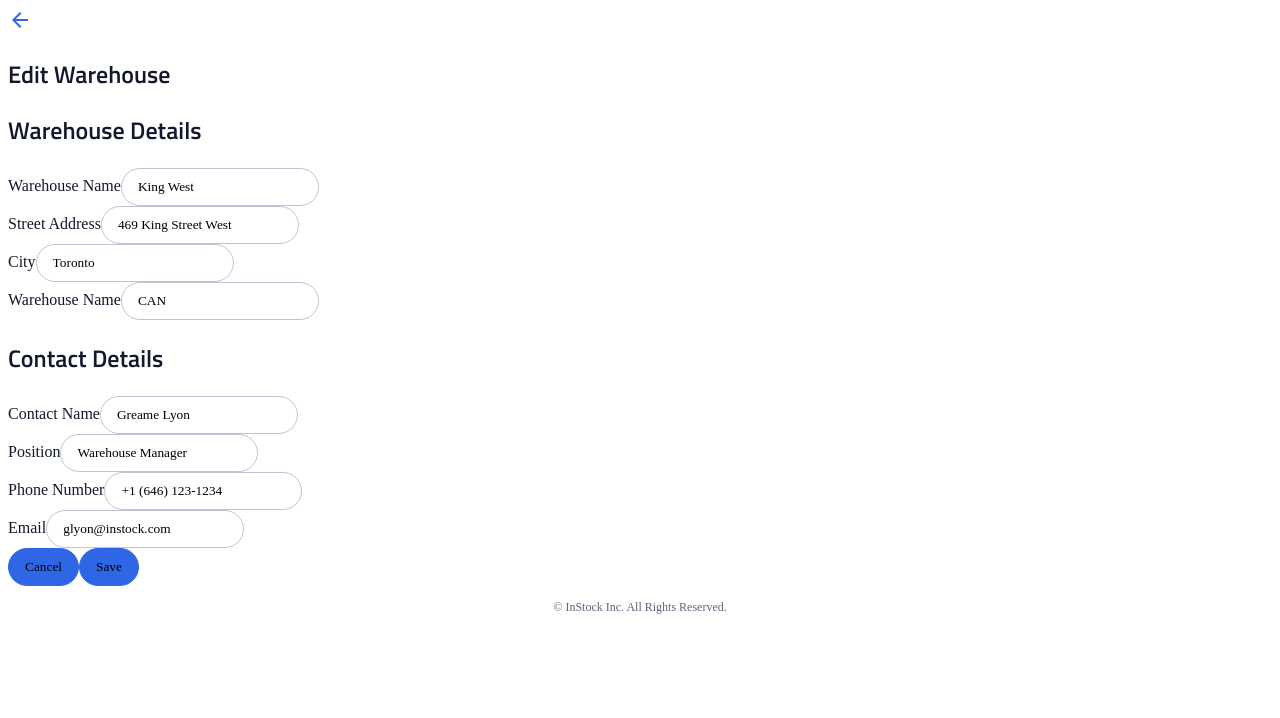
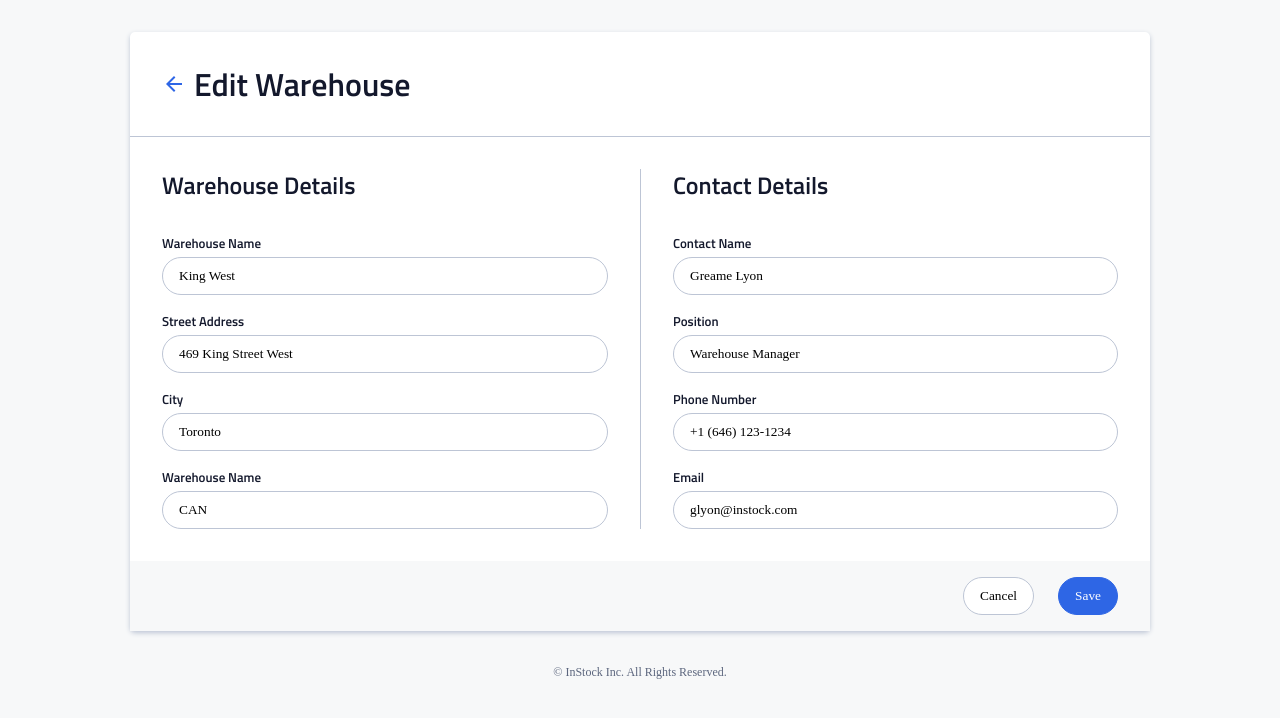
Before and after one commit to CDeweger/instock-sprint, a React (Create React App) app in the folder client/: page /warehouse/2922c286-16cd-4d43-ab98-c79f698aeab0/edit in a window 1280 px wide. Shown: the top 718 px of the page. Built offline with nearby package versions, Linux system fonts and the light colour scheme; no server answers; a web font is replaced by a local one.

Commit message:
add styles for edit warehouse page

```diff
--- a/client/src/pages/EditWarehouse/EditWarehouse.js
+++ b/client/src/pages/EditWarehouse/EditWarehouse.js
@@ -1,6 +1,7 @@
 import React, { Component } from "react";
 import axios from "axios";
 import LoadingSpinner from "../../components/LoadingSpinner/LoadingSpinner";
+import "./EditWarehouse.scss";
 
 export default class EditWarehouse extends Component {
   constructor(props) {
@@ -50,8 +51,24 @@ export default class EditWarehouse extends Component {
         email: e.target.email.value,
       },
     };
+    console.log(warehouseUpdatedDetails);
+
+    axios
+      .patch(
+        `${process.env.REACT_APP_API_URL}/warehouse/${this.props.match.params.id}/edit`,
+        warehouseUpdatedDetails
+      )
+      .then((res) => {
+        console.log(res);
+      })
+      .catch((e) => {
+        console.error(e);
+        alert("something went wrong");
+      });
+
+    e.target.reset();
   };
-
+  /*
   componentDidMount() {
     this.getWarehouseData(this.props.match.params.id);
   }
@@ -63,12 +80,13 @@ export default class EditWarehouse extends Component {
       this.setVideos();
     }
   }
-
+ */
   render() {
     //need to delete the next two lines once the api call is hooked
     const { name, address, city, country, contact } =
       this.state.warehouseDetails;
     return (
+      <div className="edit-container">
         <section className="edit-warehouse">
           <div className="edit-warehouse__top">
             <svg
@@ -91,7 +109,10 @@ export default class EditWarehouse extends Component {
               <div className="editWH-form__warehouse">
                 <h2 className="editWH-form__title">Warehouse Details</h2>
                 <div className="editWH-form__entries">
-                <label htmlFor="warehouse-name" className="editWH-form__label">
+                  <label
+                    htmlFor="warehouse-name"
+                    className="editWH-form__label"
+                  >
                     Warehouse Name
                   </label>
                   <input
@@ -122,7 +143,10 @@ export default class EditWarehouse extends Component {
                 </div>
 
                 <div className="editWH-form__entries">
-                <label htmlFor="warehouse-city" className="editWH-form__label">
+                  <label
+                    htmlFor="warehouse-city"
+                    className="editWH-form__label"
+                  >
                     City
                   </label>
                   <input
@@ -215,13 +239,20 @@ export default class EditWarehouse extends Component {
                 </div>
               </div>
 
-            <div>
-              <button type="button">Cancel</button>
-              <button type="submit">Save</button>
+              <div className="editWH-form__buttons">
+                <div className="editWH-form__buttons-container">
+                  <button type="button" id="cancel">
+                    Cancel
+                  </button>
+                  <button type="submit" id="save">
+                    Save
+                  </button>
+                </div>
               </div>
             </form>
           )}
         </section>
+      </div>
     );
   }
 }
--- a/client/src/pages/EditWarehouse/EditWarehouse.scss
+++ b/client/src/pages/EditWarehouse/EditWarehouse.scss
@@ -0,0 +1,128 @@
+@use "../../styles/partials/colors";
+@use "../../styles/partials/mixins";
+@use "../../styles/partials/variables";
+
+.edit-container {
+  padding: 1.9375rem 1rem;
+
+  @include mixins.tablet {
+    padding: 2rem;
+  }
+
+  @include mixins.tablet {
+    padding: 2rem 8.125rem;
+  }
+}
+
+.edit-warehouse {
+  @include mixins.flex(flex-start, flex-start, column);
+  //border: 1px solid colors.$secondary-medium;
+  box-shadow: 0 2px 5px colors.$secondary-medium;
+  background-color: colors.$primary-light;
+  border-radius: 5px;
+
+  &__top {
+    width: 100%;
+    @include mixins.flex(flex-start, center, row);
+    padding: 1.5rem 1rem;
+    border-bottom: 1px solid colors.$secondary-medium;
+
+    @include mixins.tablet {
+      padding: 2rem;
+    }
+  }
+
+  &__title {
+    margin-left: 0.5rem;
+    @include mixins.mobil-page-header;
+
+    @include mixins.tablet {
+      @include mixins.page-header;
+    }
+  }
+}
+
+.editWH-form {
+  width: 100%;
+  @include mixins.tablet {
+    @include mixins.flex(space-between, center, row);
+    flex-wrap: wrap;
+  }
+
+  &__title {
+    @include mixins.mobil-subheader;
+    padding-bottom: 1rem;
+    @include mixins.tablet {
+      @include mixins.subheader;
+    }
+  }
+
+  &__warehouse,
+  &__contact {
+    width: 100%;
+    padding: 1rem;
+    @include mixins.tablet {
+      padding: 0 2rem;
+      margin: 2rem 0;
+      width: 50%;
+    }
+  }
+
+  &__contact {
+    border-top: 1px solid colors.$secondary-medium;
+    @include mixins.tablet {
+      border: none;
+      border-left: 1px solid colors.$secondary-medium;
+    }
+  }
+
+  &__entries {
+    margin-top: 1rem;
+  }
+
+  &__label {
+    @include mixins.mobil-labels;
+  }
+
+  &__input {
+    width: 100%;
+    margin-top: 0.25rem;
+  }
+
+  &__buttons {
+    width: 100%;
+    padding: 1rem;
+    background-color: colors.$background-light;
+    @include mixins.tablet {
+      @include mixins.flex(flex-end, center, row);
+      padding-right: 2rem;
+    }
+  }
+
+  &__buttons-container {
+    width: 100%;
+    @include mixins.flex(space-between, center, row);
+    @include mixins.tablet {
+      @include mixins.flex(flex-end, center, row);
+      width: 40%;
+    }
+  }
+}
+
+#cancel {
+  width: 47%;
+  background-color: colors.$primary-light;
+  border: 1px solid colors.$secondary-medium;
+  @include mixins.tablet {
+    width: fit-content;
+    margin-right: 1.5rem;
+  }
+}
+
+#save {
+  width: 47%;
+  color: colors.$primary-light;
+  @include mixins.tablet {
+    width: fit-content;
+  }
+}
--- a/client/src/styles/partials/_global.scss
+++ b/client/src/styles/partials/_global.scss
@@ -7,13 +7,15 @@
 * ::before,
 *,
 * ::after {
+  padding: 0;
+  margin: 0;
   box-sizing: border-box;
 }
 
 body {
   font-family: "Titillium Web", serif;
   color: colors.$primary-dark;
-  background-color: colors.$primary-light;
+  background-color: colors.$background-light;
 }
 
 button {
--- a/client/src/styles/partials/_mixins.scss
+++ b/client/src/styles/partials/_mixins.scss
@@ -71,8 +71,8 @@
 /********* font for mobil *********/
 @mixin mobil-page-header {
   font-weight: 600;
-  line-height: 1.75rem;
-  font-size: 1.25rem;
+  line-height: 2.25rem;
+  font-size: 1.75rem;
 }
 
 @mixin mobil-subheader {
```
Also changed, not shown: 1 other file (tests, documents, lock files or other folders). Lines whose indentation alone changed are shown as unchanged.
